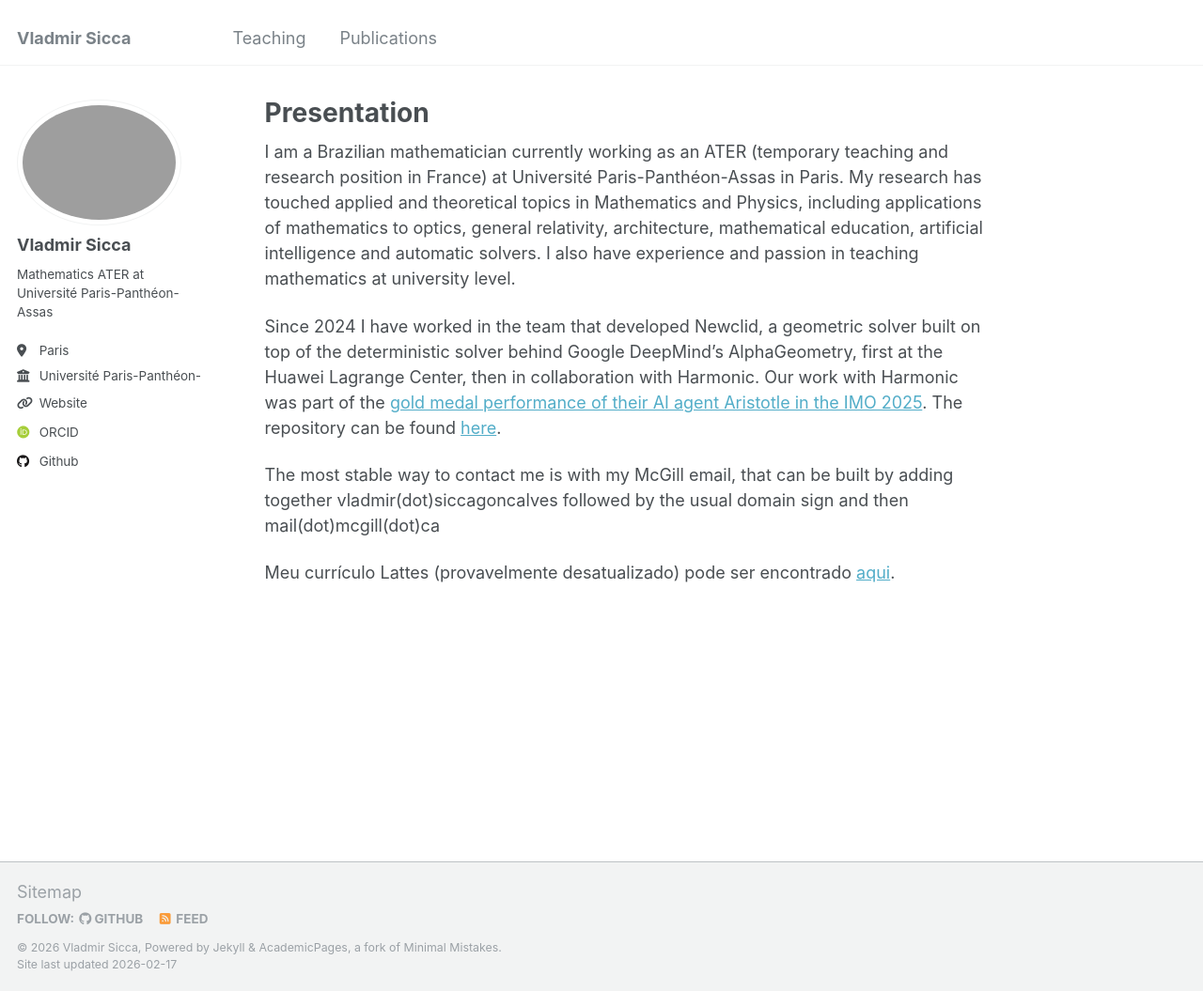
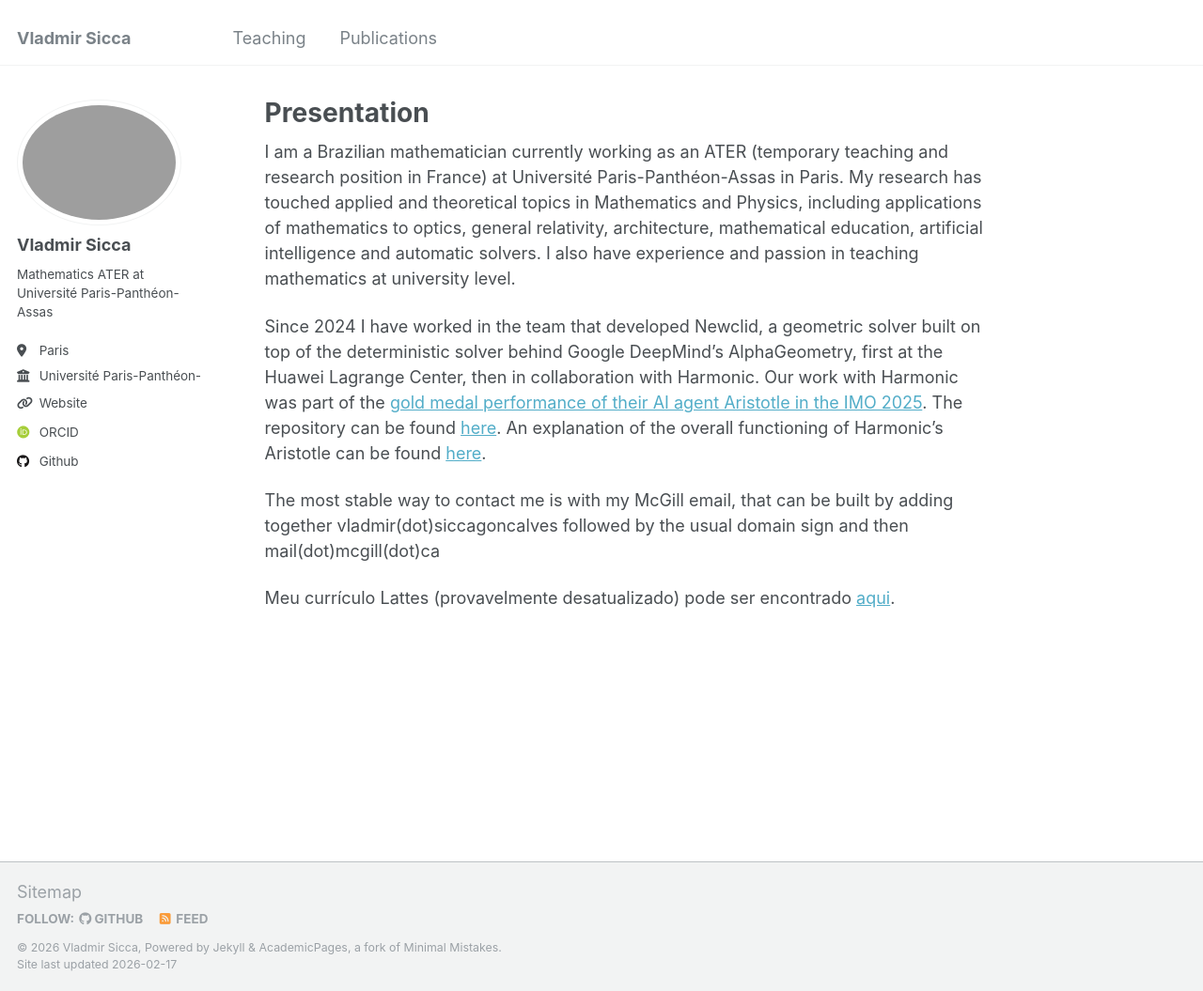
Before and after one commit to vladmirsicca/vladmirsicca.github.io, a Jekyll site: the page built from _pages/about.md, in a window 1280 px wide and 1055 px high. Shown: the whole window at 94% size. Built offline with Jekyll 4.4.1, drawn with Linux system fonts in a browser that asks for light colours; some web fonts are replaced.

Commit message:
Update about.md
Updated front page.

```diff
--- a/_pages/about.md
+++ b/_pages/about.md
@@ -8,7 +8,7 @@ redirect_from:
 ---
 I am a Brazilian mathematician currently working as an ATER (temporary teaching and research position in France) at Université Paris-Panthéon-Assas in Paris. My research has touched applied and theoretical topics in Mathematics and Physics, including applications of mathematics to optics, general relativity, architecture, mathematical education, artificial intelligence and automatic solvers. I also have experience and passion in teaching mathematics at university level.
 
-Since 2024 I have worked in the team that developed Newclid, a geometric solver built on top of the deterministic solver behind Google DeepMind's AlphaGeometry, first at the Huawei Lagrange Center, then in collaboration with Harmonic. Our work with Harmonic was part of the [gold medal performance of their AI agent Aristotle in the IMO 2025](https://x.com/i/broadcasts/1BdGYqEkOYyGX). The repository can be found [here](https://github.com/Newclid/Newclid).
+Since 2024 I have worked in the team that developed Newclid, a geometric solver built on top of the deterministic solver behind Google DeepMind's AlphaGeometry, first at the Huawei Lagrange Center, then in collaboration with Harmonic. Our work with Harmonic was part of the [gold medal performance of their AI agent Aristotle in the IMO 2025](https://x.com/i/broadcasts/1BdGYqEkOYyGX). The repository can be found [here](https://github.com/Newclid/Newclid). An explanation of the overall functioning of Harmonic's Aristotle can be found [here](https://arxiv.org/abs/2510.01346).
 
 The most stable way to contact me is with my McGill email, that can be built by adding together vladmir(dot)siccagoncalves followed by the usual domain sign and then mail(dot)mcgill(dot)ca
 
```
